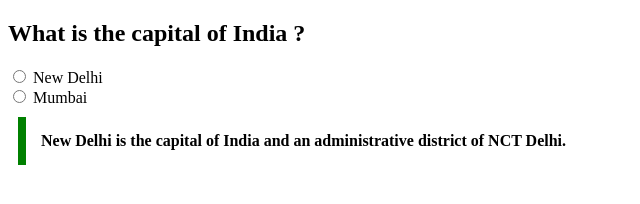
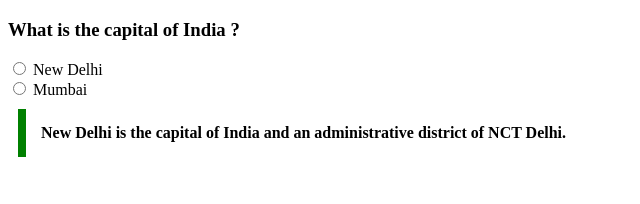
Before and after one commit to acciojob/trivia-harishz13, a website: page main.html in a window 1280 px wide. Shown: the whole page, without its empty margins (0-640 px from the left). Drawn offline with Linux system fonts and the light colour scheme.

Commit message:
Update main.html
new cde

```diff
--- a/main.html
+++ b/main.html
@@ -8,15 +8,16 @@
 
 <body>
 	<!-- the entire body must be written by student -->
-	<h2>What is the capital of India ?</h2>
+	 <div>
+    <h3>What is the capital of India ?</h3>
     <form class="fmm">
         <input type="radio" id="New Delhi"name="capital1"value="New Delhi">
         <label for="New Delhi">New Delhi </label><br>
         <input type="radio"id="Mumbai"name="capital2"value="Mumbai">
         <label for="Mumbai">Mumbai </label><br>
-        <p class="ans"><b>New Delhi is the capital of India and an administrative district of NCT Delhi.</b></p>
-
     </form>
+        <blockquote class="ans">New Delhi is the capital of India and an administrative district of NCT Delhi.</blockquote>
+        </div>
     <script type="text/javascript" src="./script.js">
 </script>
 
```
